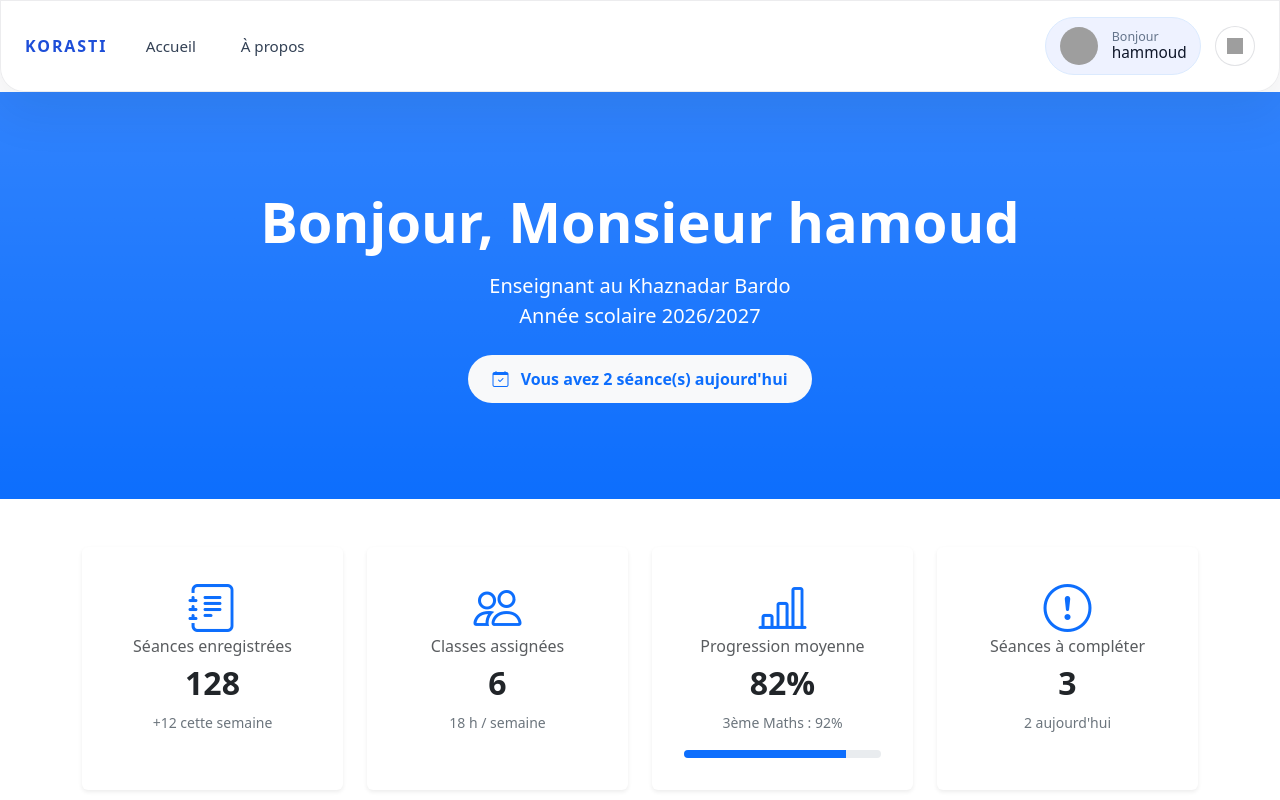
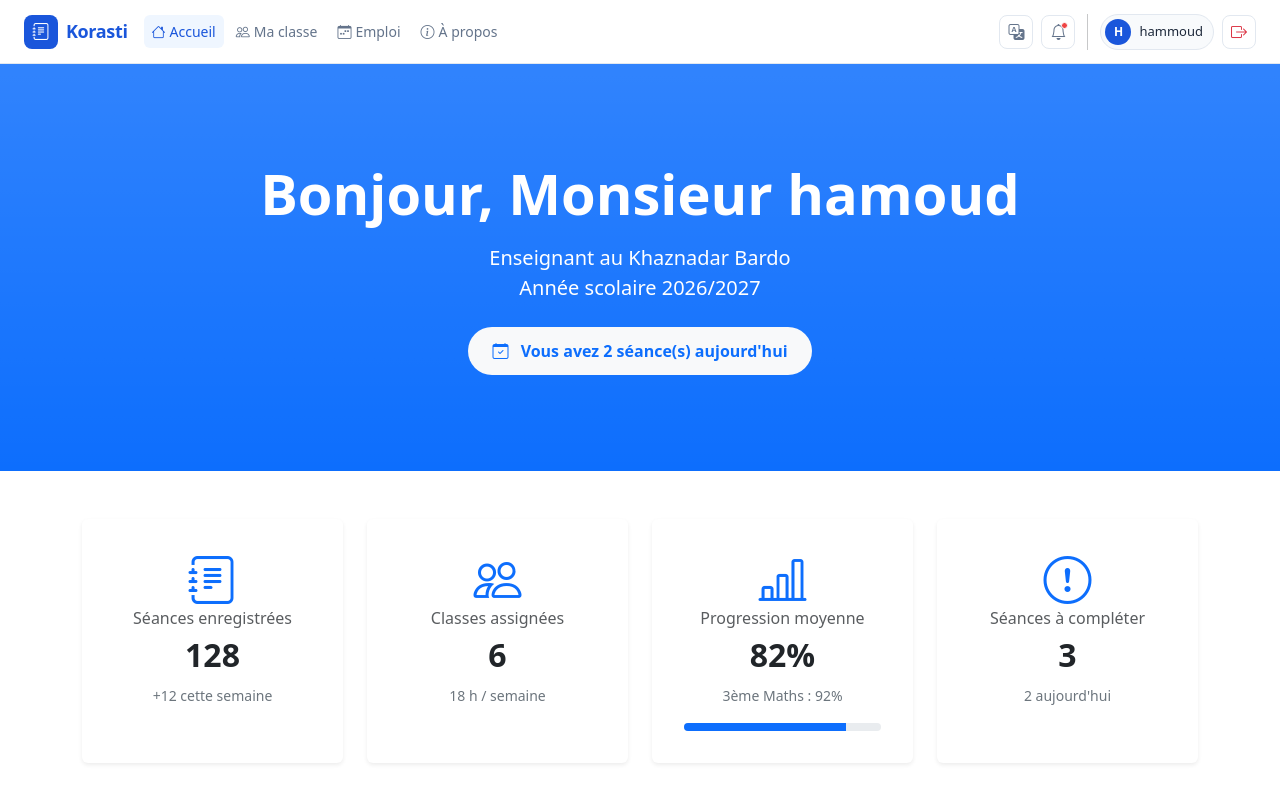
Before and after one commit to IlyessMlaouhi/Korasti, an Angular app: page /homepage in a window 1280 px wide. Shown: the top 800 px of the page. Built offline with nearby package versions, Linux system fonts and the light colour scheme; grey boxes are pictures that could not be loaded.

Commit message:
homepage Update 2

```diff
--- a/src/app/menu-top/menu-top.css
+++ b/src/app/menu-top/menu-top.css
@@ -1,111 +1,111 @@
-* {
-    margin: 0;
-    padding: 0;
-    box-sizing: border-box;
+.korasti-nav {
+  background: #ffffff;
+  border-bottom: 1px solid #e2e8f0;
+  padding-top: 0.6rem;
+  padding-bottom: 0.6rem;
 }
-.menuTop {
+
+.korasti-logo {
+  width: 34px;
+  height: 34px;
+  background: #1a56db;
+  border-radius: 8px;
   display: flex;
   align-items: center;
-    justify-content: space-between;
-    gap: 1rem;
-    padding: 1rem 1.5rem;
-    background: rgba(255, 255, 255, 0.92);
-    border: 1px solid rgba(15, 23, 42, 0.08);
-    border-radius: 0 0 24px 24px;
-    box-shadow: 0 20px 50px rgba(15, 23, 42, 0.08);
-    backdrop-filter: blur(14px);
-    position: sticky;
-    top: 0;
-    z-index: 20;
+  justify-content: center;
+  color: #ffffff;
+  font-size: 17px;
 }
-.menuSection {
+
+.korasti-title {
+  font-size: 18px;
+  font-weight: 700;
+  color: #1a56db;
+  letter-spacing: -0.02em;
+}
+
+.korasti-link {
+  font-size: 14px;
+  font-weight: 500;
+  color: #64748b;
+  border-radius: 6px;
+  padding: 6px 10px;
+  transition: background 0.15s, color 0.15s;
+}
+
+.korasti-link:hover {
+  background: #eff6ff;
+  color: #1a56db;
+}
+
+.korasti-link.active {
+  background: #eff6ff;
+  color: #1a56db;
+}
+
+.icon-btn {
+  width: 34px;
+  height: 34px;
+  border: 1px solid #e2e8f0;
+  border-radius: 8px;
+  background: transparent;
   display: flex;
   align-items: center;
-    gap: 1rem;
+  justify-content: center;
+  font-size: 16px;
+  color: #64748b;
+  cursor: pointer;
+  transition: background 0.15s, color 0.15s;
 }
-.menuSection--start {
-    gap: 1.5rem;
-    min-width: 0;
+
+.icon-btn:hover {
+  background: #f1f5f9;
+  color: #1e293b;
 }
-.menuSection--end {
-    gap: 0.85rem;
-    flex-wrap: wrap;
-    justify-content: flex-end;
+
+.icon-btn.text-danger:hover {
+  background: #fef2f2;
+  color: #dc2626;
 }
-.brand {
-    display: inline-flex;
-    align-items: center;
-    font-weight: 800;
-    letter-spacing: 0.12em;
-    text-transform: uppercase;
-    color: #1d4ed8;
-    text-decoration: none;
-    font-size: 1rem;
+
+.notif-dot {
+  position: absolute;
+  top: 6px;
+  right: 6px;
+  width: 7px;
+  height: 7px;
+  background: #ef4444;
+  border-radius: 50%;
+  border: 1.5px solid #fff;
 }
-.navLinks {
-    display: flex;
-    gap: 1rem;
-    flex-wrap: wrap;
-}
-.navLinks a {
-    color: #334155;
-    text-decoration: none;
-    padding: 0.65rem 0.9rem;
-    border-radius: 999px;
-    transition: background 0.2s ease, color 0.2s ease, transform 0.2s ease;
-    font-size: 0.95rem;
-}
-.navLinks a:hover {
-    background: #eff6ff;
-    color: #1d4ed8;
-    transform: translateY(-1px);
-}
-.profile {
+
+.profile-pill {
   display: flex;
   align-items: center;
-    gap: 0.85rem;
-    padding: 0.55rem 0.85rem;
+  gap: 8px;
+  padding: 4px 10px 4px 4px;
+  border: 1px solid #e2e8f0;
   border-radius: 999px;
-    background: #eef2ff;
-    border: 1px solid #dbeafe;
+  background: #f8fafc;
 }
-.profile img {
-    width: 2.4rem;
-    height: 2.4rem;
+
+.avatar-circle {
+  width: 26px;
+  height: 26px;
   border-radius: 50%;
-    object-fit: cover;
-}
-.profileInfo {
+  background: #1a56db;
+  color: #ffffff;
+  font-size: 12px;
+  font-weight: 600;
   display: flex;
-    flex-direction: column;
-    line-height: 1.1;
-}
-.profileInfo span {
-    font-size: 0.78rem;
-    color: #64748b;
-}
-.profileInfo h4 {
-    font-size: 0.96rem;
-    color: #0f172a;
-    margin: 0;
-}
-.button {
-    display: inline-flex;
   align-items: center;
   justify-content: center;
-    padding: 0.75rem 1rem;
-    border-radius: 999px;
-    font-size: 0.95rem;
-    font-weight: 700;
-    text-decoration: none;
-    transition: transform 0.18s ease, background 0.2s ease, color 0.2s ease;
 }
-.button:hover {
-    transform: translateY(-1px);
-}
-.button--primary {
-    background: #1d4ed8;
-    color: #ffffff;
+
+.profile-name {
+  font-size: 13px;
+  font-weight: 500;
+  color: #1e293b;
 }
 .button--primary:hover {
     background: #2563eb;
--- a/src/app/menu-top/menu-top.html
+++ b/src/app/menu-top/menu-top.html
@@ -1,28 +1,86 @@
-<div class="menuTop">
-    <div class="menuSection menuSection--start">
-        <a class="brand" routerLink="">Korasti</a>
-        <nav class="navLinks">
-            <a routerLink="/homepage">Accueil</a>
-            <a routerLink="/about">À propos</a>
-        </nav>
+<nav class="navbar navbar-expand-lg sticky-top korasti-nav">
+  <div class="container-fluid px-4">
+
+    <a class="navbar-brand d-flex align-items-center gap-2" routerLink="">
+      <div class="korasti-logo">
+        <i class="bi bi-journal-text"></i>
+      </div>
+      <span class="korasti-title">Korasti</span>
+    </a>
+
+    <button class="navbar-toggler border-0" type="button" data-bs-toggle="collapse" data-bs-target="#navContent">
+      <span class="navbar-toggler-icon"></span>
+    </button>
+
+    <div class="collapse navbar-collapse" id="navContent">
+
+      @if (isLogged) {
+        <ul class="navbar-nav me-auto gap-1">
+          <li class="nav-item">
+            <a class="nav-link korasti-link" routerLink="/homepage" routerLinkActive="active" [routerLinkActiveOptions]="{exact:true}">
+              <i class="bi bi-house me-1"></i>Accueil
+            </a>
+          </li>
+          <li class="nav-item">
+            <a class="nav-link korasti-link" routerLink="/ma-classe" routerLinkActive="active">
+              <i class="bi bi-people me-1"></i>Ma classe
+            </a>
+          </li>
+          <li class="nav-item">
+            <a class="nav-link korasti-link" routerLink="/emploi" routerLinkActive="active">
+              <i class="bi bi-calendar-week me-1"></i>Emploi
+            </a>
+          </li>
+          <li class="nav-item">
+            <a class="nav-link korasti-link" routerLink="/about" routerLinkActive="active">
+              <i class="bi bi-info-circle me-1"></i>À propos
+            </a>
+          </li>
+        </ul>
+
+        <div class="d-flex align-items-center gap-2 ms-auto">
+          <button class="icon-btn" title="Changer la langue">
+            <i class="bi bi-translate"></i>
+          </button>
+          <button class="icon-btn position-relative" title="Notifications">
+            <i class="bi bi-bell"></i>
+            <span class="notif-dot"></span>
+          </button>
+          <div class="vr mx-1"></div>
+          <div class="profile-pill">
+            <div class="avatar-circle">{{ username.charAt(0).toUpperCase() }}</div>
+            <span class="profile-name">{{ username }}</span>
+          </div>
+          <button class="icon-btn text-danger" title="Se déconnecter" (click)="quit()">
+            <i class="bi bi-box-arrow-right"></i>
+          </button>
+        </div>
+      }
+
+      @else {
+        <ul class="navbar-nav me-auto gap-1">
+          <li class="nav-item">
+            <a class="nav-link korasti-link" routerLink="/" routerLinkActive="active" [routerLinkActiveOptions]="{exact:true}">
+              <i class="bi bi-house me-1"></i>Accueil
+            </a>
+          </li>
+          <li class="nav-item">
+            <a class="nav-link korasti-link" routerLink="/about" routerLinkActive="active">
+              <i class="bi bi-info-circle me-1"></i>À propos
+            </a>
+          </li>
+        </ul>
+
+        <div class="d-flex align-items-center gap-2 ms-auto">
+          <button class="icon-btn" title="Changer la langue">
+            <i class="bi bi-translate"></i>
+          </button>
+          <div class="vr mx-1"></div>
+          <a class="btn btn-outline-primary btn-sm px-3" routerLink="/login">Se connecter</a>
+          <a class="btn btn-primary btn-sm px-3" routerLink="/signup">S'inscrire</a>
+        </div>
+      }
+
     </div>
-
-    <div class="menuSection menuSection--end">
-        @if(isLogged) {
-            <div class="profile">
-                <img src="https://i.sstatic.net/l60Hf.png" alt="pfp">
-                <div class="profileInfo">
-                    <span>Bonjour</span>
-                    <h4>{{username}}</h4>
-                </div>
-            </div>
-            <button type="button" class="quitButton" (click)="quit()" aria-label="Quitter">
-                <img src="https://encrypted-tbn0.gstatic.com/images?q=tbn:ANd9GcQjDCcvNKzzrxeqziBuKAF2GLdP5ZiVIjYWsRoq8UbVEtjyf7nMPH2bttk&s=10" alt="Quitter">
-            </button>
-        }
-        @else {
-            <a class="button button--secondary" routerLink="/login">Se connecter</a>
-            <a class="button button--primary" routerLink="/signup">S'inscrire</a>
-        }
-    </div>
-</div>
+  </div>
+</nav>
--- a/src/app/menu-top/menu-top.ts
+++ b/src/app/menu-top/menu-top.ts
@@ -1,9 +1,9 @@
 import { Component } from '@angular/core';
-import { RouterLink } from '@angular/router';
+import { RouterLink, RouterLinkActive } from '@angular/router';
 
 @Component({
   selector: 'app-menu-top',
-  imports: [RouterLink],
+  imports: [RouterLink,RouterLinkActive],
   templateUrl: './menu-top.html',
   styleUrl: './menu-top.css',
 })
```
Lines whose indentation alone changed are shown as unchanged.
